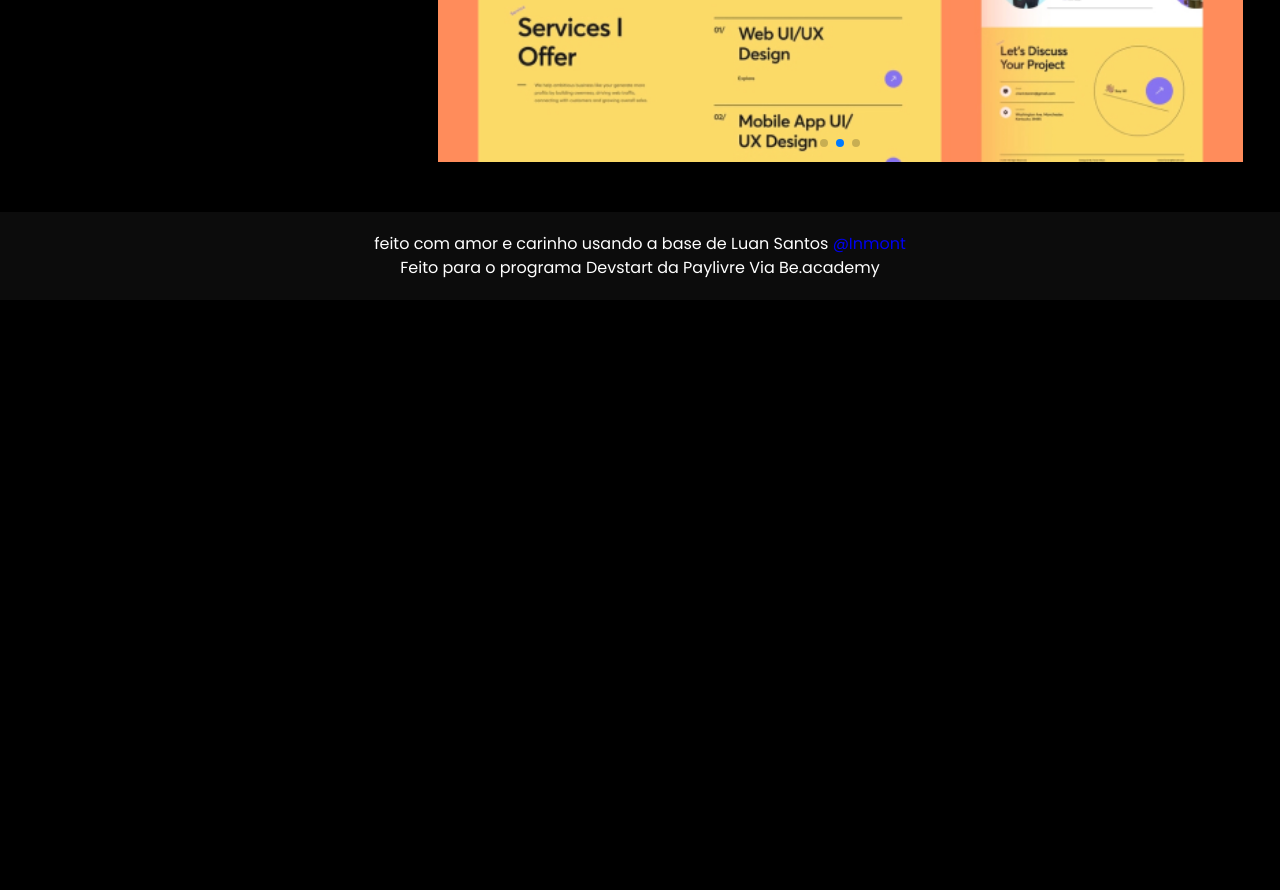
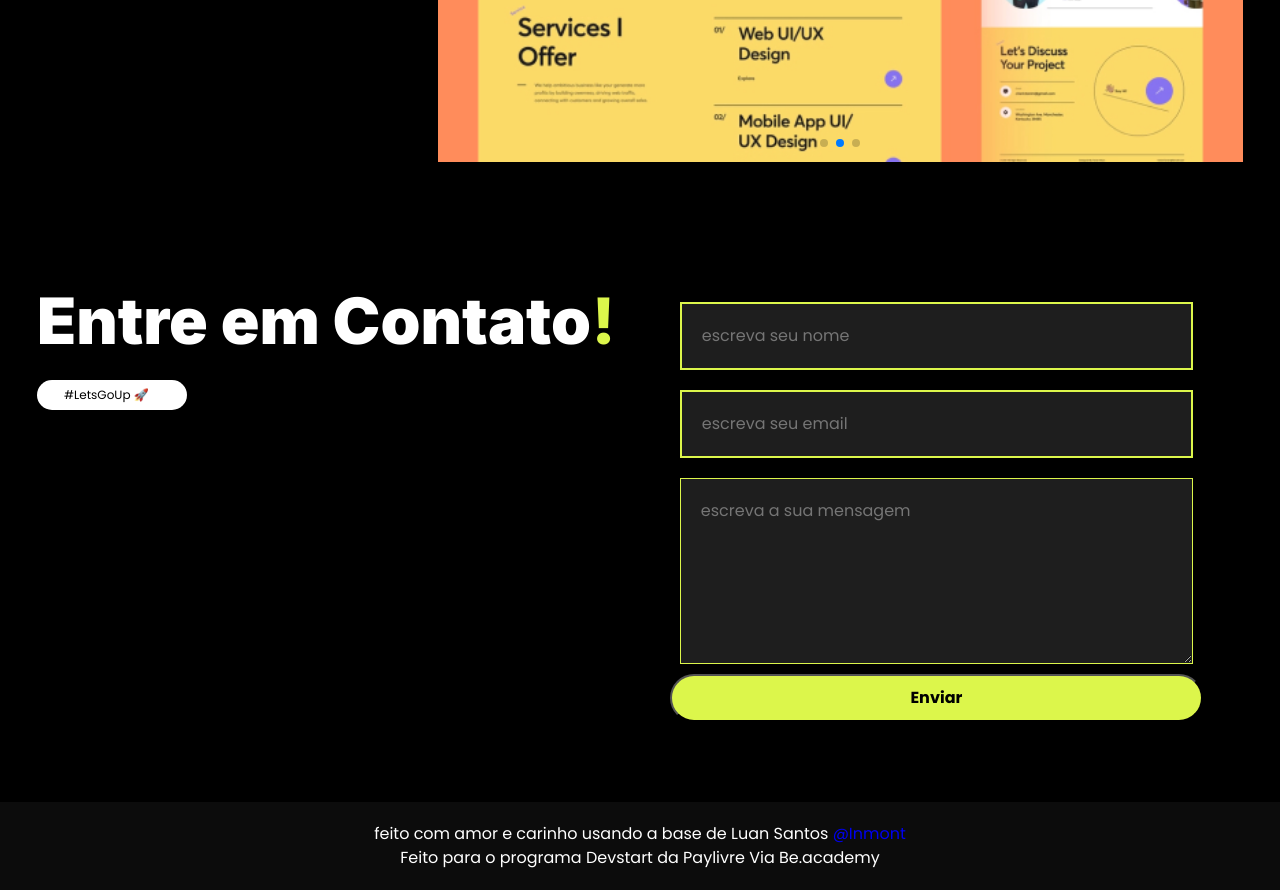
Before and after one commit to lswolf/beacademy-devstart-frontend-myportfolio, a plain HTML site: page index.html in a window 1280 px wide. Shown: the part 2047-2937 px from the top of the page. Before the commit the page ends 2347 px from the top, so only its background shows below. Drawn offline with nearby package versions, Linux system fonts and the light colour scheme.

Commit message:
contact added
up next, personalization

```diff
--- a/assets/styles/style.css
+++ b/assets/styles/style.css
@@ -155,7 +155,60 @@
   max-height: 60rem;
   padding: 5rem 2rem;
 }
+/* contact*/
+.contact .container{
+  display: flex;
+  padding: 5rem 2rem;
+}
+.contact .container .title{
+  display: flex;
+  flex-direction: column;
+  width: 100%;
+}
+.contact .container .title .tag{
+  max-width: 15rem;
+}
+.contact .container .form{
+  display: flex;
+  flex-direction: column;
+  padding: 2rem 2rem;
+  width: 100%;
+  max-width: 100rem;
 
+}
+.contact .container .form .msg{
+  display: flex;
+  flex-direction: column;
+  padding: 1rem 2rem;
+  width: 100%;
+
+}
+.contact .container .form .msg input{
+  border-width: 0.2Wrem;
+  border-style: solid;
+  border-color: var(--primary-color);
+  background-color: var(--semi-black);
+  color: var(--white-color);
+  padding: 2rem;
+  margin: 1rem;
+  font-family: Poppins;
+  font-weight: 400;
+  font-size: 1.6rem;
+  line-height: 2.4rem;
+}
+.contact .container .form .msg textarea{
+  border-width: 0.2Wrem;
+  border-style: solid;
+  border-color: var(--primary-color);
+  background-color: var(--semi-black);
+  color: var(--white-color);
+  padding: 2rem;
+  margin: 1rem;
+  font-family: Poppins;
+  font-weight: 400;
+  font-size: 1.6rem;
+  line-height: 2.4rem;
+}
 /*Footer*/
 
 footer {
--- a/index.html
+++ b/index.html
@@ -130,6 +130,21 @@
     </section>
     <!--section contact-->
     <section class="contact">
+        <div class="container">
+            <div class="title">
+                <h2>Entre em Contato<span>!</span></h2>
+                <span class="tag">#LetsGoUp 🚀</span>
+            </div>
+
+            <div class="form">
+                <form class="msg" action="#">
+                    <input type="text" name="nome" id="nome" placeholder="escreva seu nome">
+                    <input type="email" name="email" id="email"placeholder="escreva seu email">
+                    <textarea name="texto" id="texto" placeholder="escreva a sua mensagem" rows="6"></textarea>
+                    <button class="btn-primary" type="submit" >Enviar</button>
+                </form>
+            </div>
+        </div>
 
     </section>
     <!--footer-->
```
